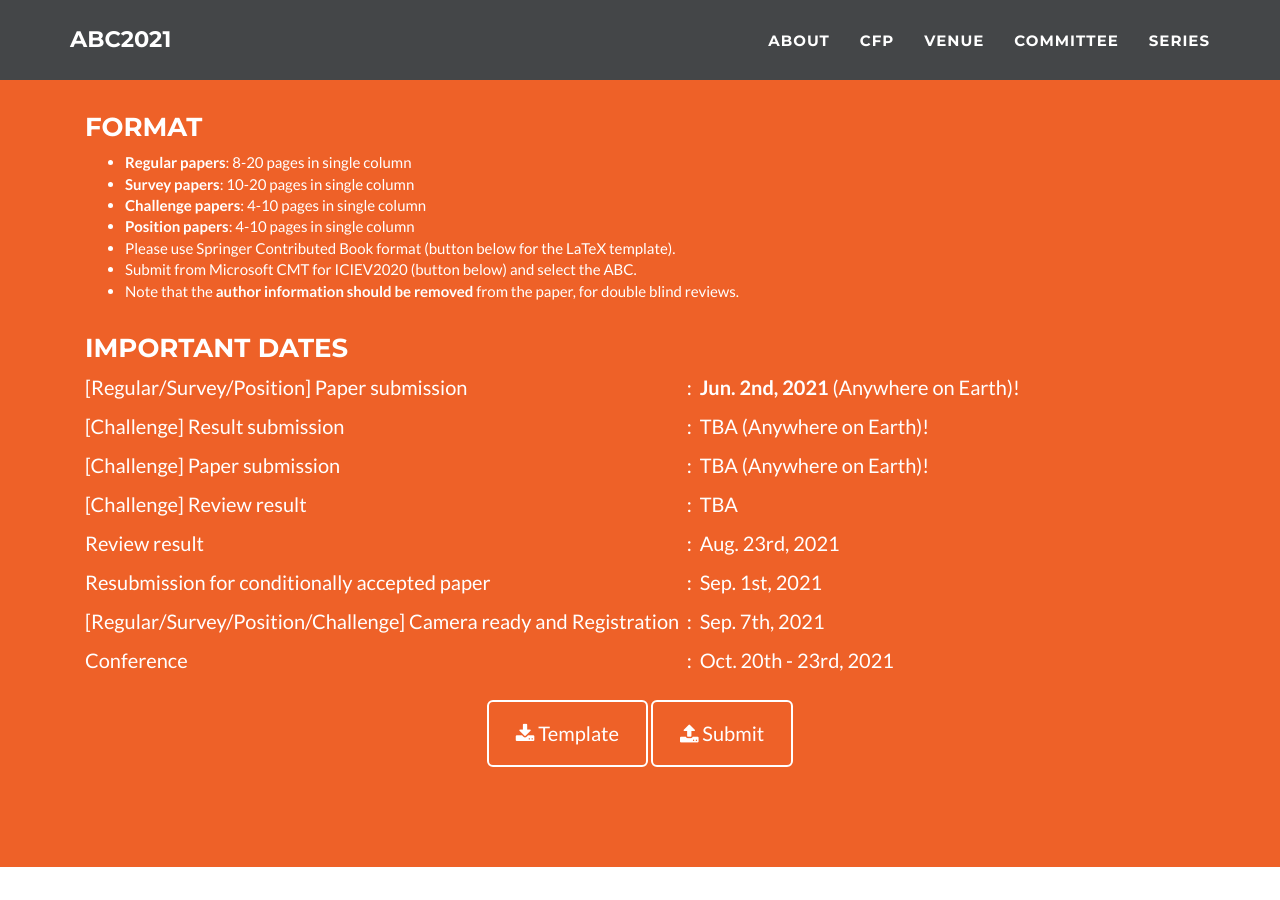
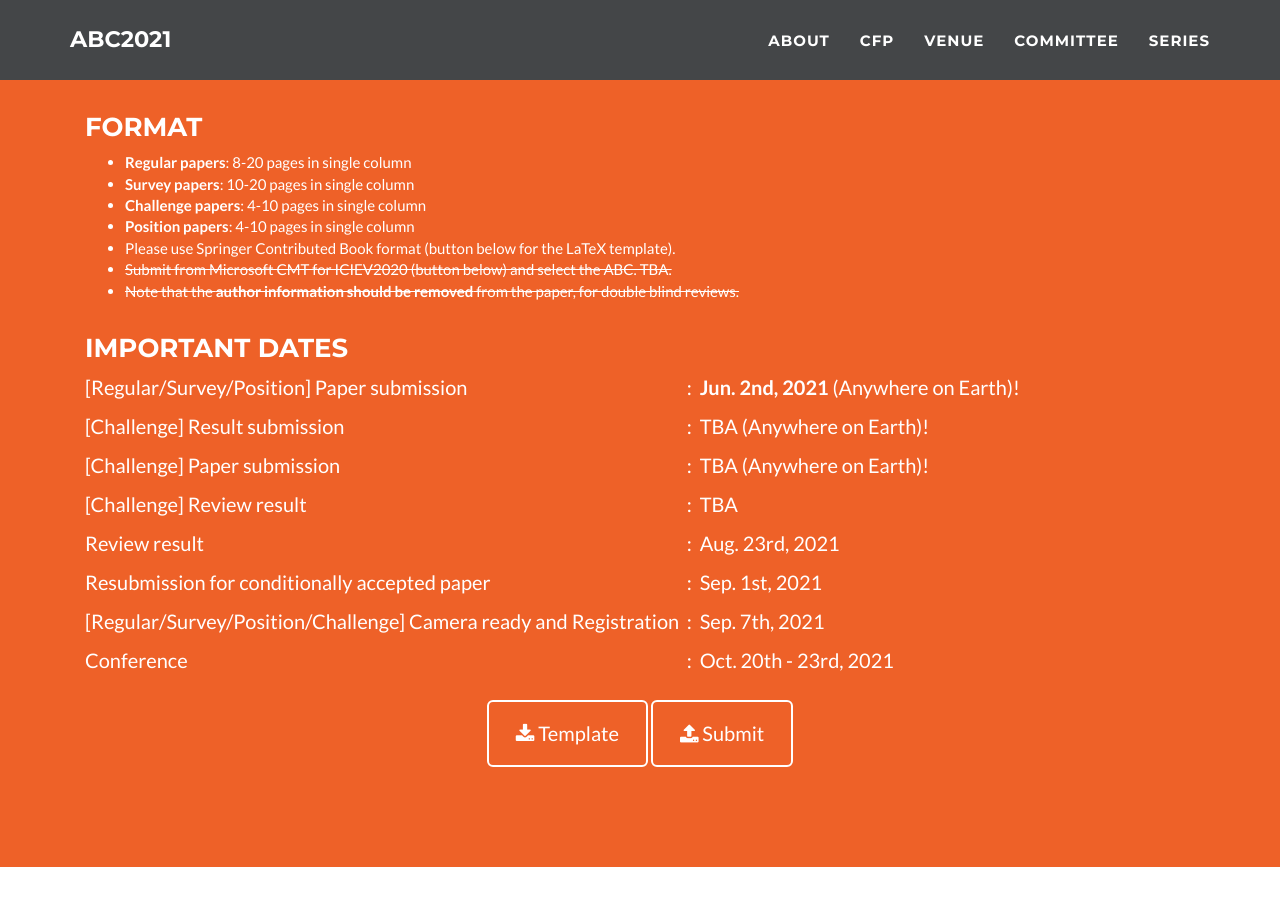
Before and after one commit to abc-research/abc-research.github.io, a Jekyll site: the page built from index.html, in a window 1280 px wide and 900 px high, scrolled down 2409 px. Built offline with Jekyll 4.4.1, drawn with Linux system fonts in a browser that asks for light colours.

Commit message:
Update _config.yml

```diff
--- a/_config.yml
+++ b/_config.yml
@@ -246,7 +246,7 @@ cfp:
 #    - item: "4-6 pages: The authors can choose to give copyright to IEEE then the paper will be sent to IEEE Xplore as ICIEV-IVPR 2020 proceedings. "
 #    - item: "2-6 pages: The authors can choose not for IEEE and hence, copyright is not transfered."
      - item: "Please use Springer Contributed Book format (button below for the LaTeX template)."
-     - item: "Submit from Microsoft CMT for ICIEV2020  (button below) and select the ABC."
+     - item: "<strike>Submit from Microsoft CMT for ICIEV2020  (button below) and select the ABC.</srike> TBA."
      - item: "Note that the <b>author information should be removed</b> from the paper, for double blind reviews."
   dates:
     - name: "[Regular/Survey/Position] Paper submission"
```
